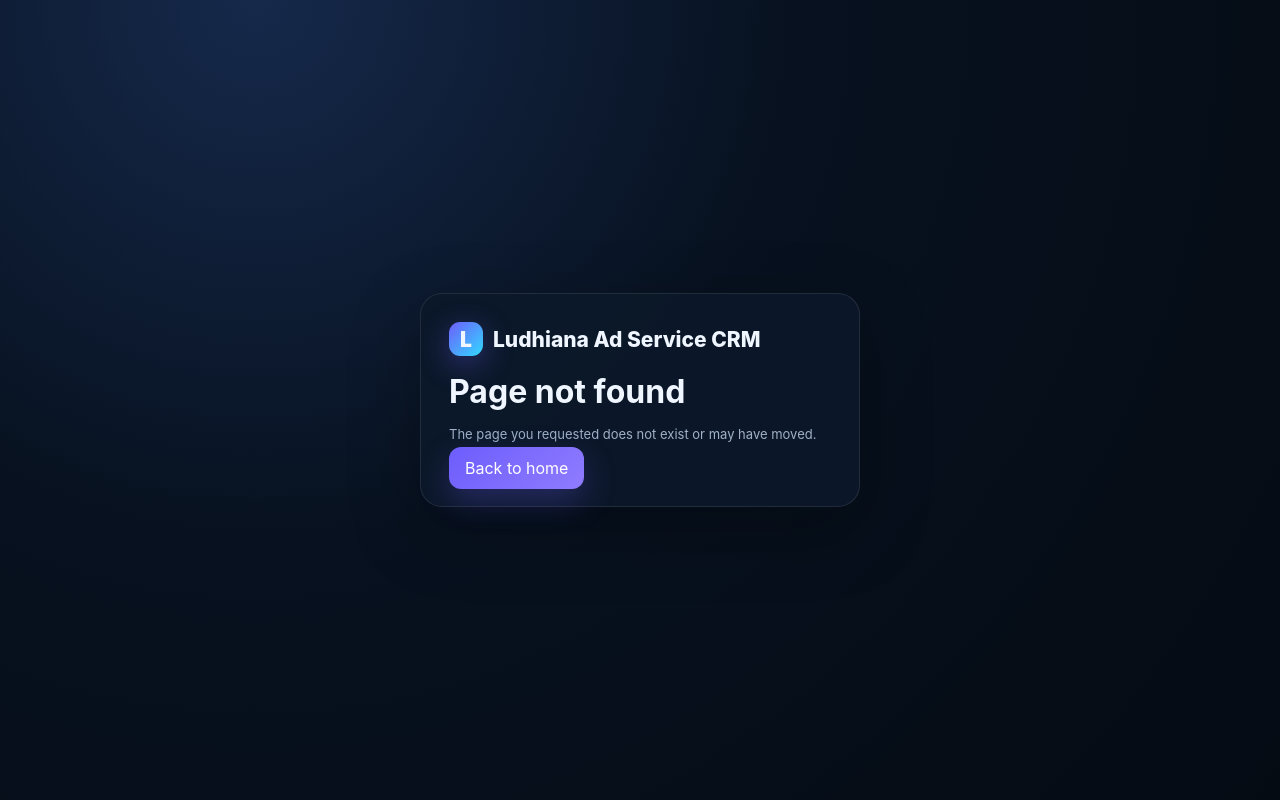
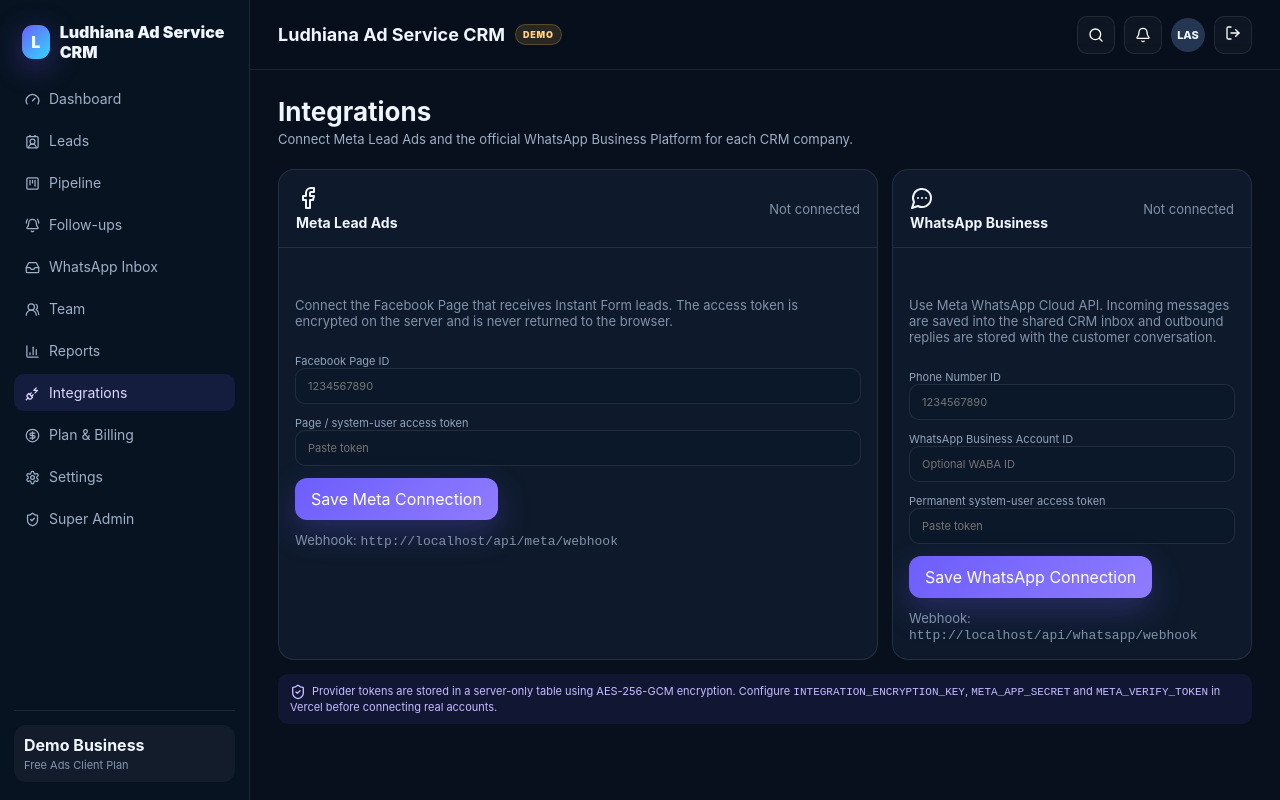
Before and after one commit to mistersingh1000-dev/ludhiana-ad-service-crm, a Next.js app: page /dashboard/integrations in a window 1280 px wide. Before the commit this address had no page. Built offline with nearby package versions, Linux system fonts and the light colour scheme; no server answers.

Commit message:
Add Meta and WhatsApp integrations page

```diff
--- /dev/null
+++ b/app/dashboard/integrations/page.tsx
@@ -0,0 +1,86 @@
+"use client";
+
+import PageTitle from "@/components/PageTitle";
+import { useDemoCRM } from "@/components/DemoCRMProvider";
+import { Facebook, MessageCircleMore, ShieldCheck } from "lucide-react";
+import { FormEvent, useEffect, useState } from "react";
+
+type StatusMap = Record<string, { connected?: boolean; active?: boolean; config?: Record<string,string> }>;
+
+export default function Integrations() {
+  const { mode } = useDemoCRM();
+  const [status, setStatus] = useState<StatusMap>({});
+  const [notice, setNotice] = useState("");
+  const [loading, setLoading] = useState(mode === "live");
+  const [origin, setOrigin] = useState("");
+
+  async function load() {
+    if (mode !== "live") return;
+    setLoading(true);
+    const r = await fetch("/api/integrations/settings", { cache: "no-store" });
+    const data = await r.json().catch(() => ({}));
+    if (r.ok) setStatus(data.integrations || {}); else setNotice(data.error || "Could not load integrations.");
+    setLoading(false);
+  }
+
+  useEffect(() => { setOrigin(window.location.origin); void load(); }, [mode]);
+
+  async function save(e: FormEvent<HTMLFormElement>, provider: "meta" | "whatsapp") {
+    e.preventDefault();
+    const form = new FormData(e.currentTarget);
+    if (mode === "demo") {
+      setStatus(s => ({ ...s, [provider]: { connected: true, active: true, config: Object.fromEntries(form.entries()) as any } }));
+      setNotice("Demo connection saved locally for preview. Real credentials are only stored server-side in live mode.");
+      return;
+    }
+    const payload: Record<string,string> = { provider };
+    form.forEach((v,k) => payload[k] = String(v));
+    const r = await fetch("/api/integrations/settings", { method: "POST", headers: { "Content-Type": "application/json" }, body: JSON.stringify(payload) });
+    const data = await r.json().catch(() => ({}));
+    setNotice(r.ok ? `${provider === "meta" ? "Meta Lead Ads" : "WhatsApp Business"} connected successfully.` : (data.error || "Connection failed."));
+    if (r.ok) await load();
+  }
+
+  async function disconnect(provider: "meta" | "whatsapp") {
+    if (mode === "demo") { setStatus(s => ({ ...s, [provider]: { connected: false, active: false, config: {} } })); setNotice("Demo integration disconnected."); return; }
+    const r = await fetch(`/api/integrations/settings?provider=${provider}`, { method: "DELETE" });
+    const data = await r.json().catch(() => ({}));
+    setNotice(r.ok ? "Integration disconnected." : (data.error || "Disconnect failed."));
+    if (r.ok) await load();
+  }
+
+  const meta = status.meta || {};
+  const whatsapp = status.whatsapp || {};
+  return <>
+    <PageTitle title="Integrations" subtitle="Connect Meta Lead Ads and the official WhatsApp Business Platform for each CRM company."/>
+    {loading && <div className="notice" style={{marginBottom:12}}>Loading integration status…</div>}
+    {notice && <div className="notice" style={{marginBottom:12}}>{notice}</div>}
+
+    <div className="grid-2">
+      <form className="card" onSubmit={e=>void save(e,"meta")}>
+        <div className="card-head"><div><Facebook size={24}/><h3>Meta Lead Ads</h3></div><span className={meta.connected ? "connected" : "small-note"}>{meta.connected ? "Connected" : "Not connected"}</span></div>
+        <div className="card-body form">
+          <p className="small-note">Connect the Facebook Page that receives Instant Form leads. The access token is encrypted on the server and is never returned to the browser.</p>
+          <label>Facebook Page ID<input className="input" name="pageId" required defaultValue={meta.config?.page_id || ""} placeholder="1234567890"/></label>
+          <label>Page / system-user access token<input className="input" name="accessToken" type="password" placeholder={meta.connected ? "Leave blank to keep existing token" : "Paste token"} autoComplete="off"/></label>
+          <div><button className="btn btn-primary">Save Meta Connection</button>{meta.active && <button type="button" className="btn" style={{marginLeft:8}} onClick={()=>void disconnect("meta")}>Disconnect</button>}</div>
+          <div className="small-note">Webhook: <code>{origin || "https://YOUR-DOMAIN"}/api/meta/webhook</code></div>
+        </div>
+      </form>
+
+      <form className="card" onSubmit={e=>void save(e,"whatsapp")}>
+        <div className="card-head"><div><MessageCircleMore size={24}/><h3>WhatsApp Business</h3></div><span className={whatsapp.connected ? "connected" : "small-note"}>{whatsapp.connected ? "Connected" : "Not connected"}</span></div>
+        <div className="card-body form">
+          <p className="small-note">Use Meta WhatsApp Cloud API. Incoming messages are saved into the shared CRM inbox and outbound replies are stored with the customer conversation.</p>
+          <label>Phone Number ID<input className="input" name="phoneNumberId" required defaultValue={whatsapp.config?.phone_number_id || ""} placeholder="1234567890"/></label>
+          <label>WhatsApp Business Account ID<input className="input" name="businessAccountId" defaultValue={whatsapp.config?.business_account_id || ""} placeholder="Optional WABA ID"/></label>
+          <label>Permanent system-user access token<input className="input" name="accessToken" type="password" placeholder={whatsapp.connected ? "Leave blank to keep existing token" : "Paste token"} autoComplete="off"/></label>
+          <div><button className="btn btn-primary">Save WhatsApp Connection</button>{whatsapp.active && <button type="button" className="btn" style={{marginLeft:8}} onClick={()=>void disconnect("whatsapp")}>Disconnect</button>}</div>
+          <div className="small-note">Webhook: <code>{origin || "https://YOUR-DOMAIN"}/api/whatsapp/webhook</code></div>
+        </div>
+      </form>
+    </div>
+
+    <div className="notice" style={{marginTop:14}}><ShieldCheck size={16} style={{verticalAlign:'middle',marginRight:6}}/>Provider tokens are stored in a server-only table using AES-256-GCM encryption. Configure <code>INTEGRATION_ENCRYPTION_KEY</code>, <code>META_APP_SECRET</code> and <code>META_VERIFY_TOKEN</code> in Vercel before connecting real accounts.</div>
+  </>;
+}
```
